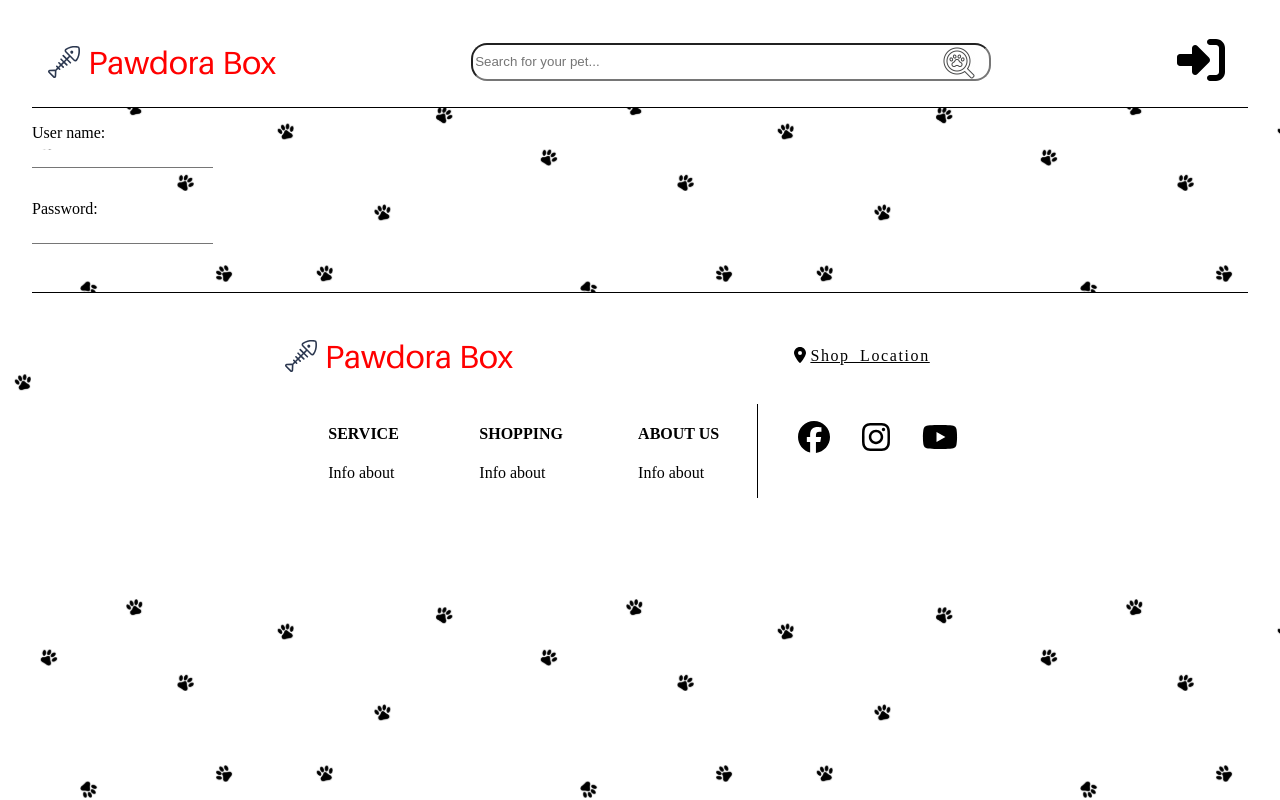
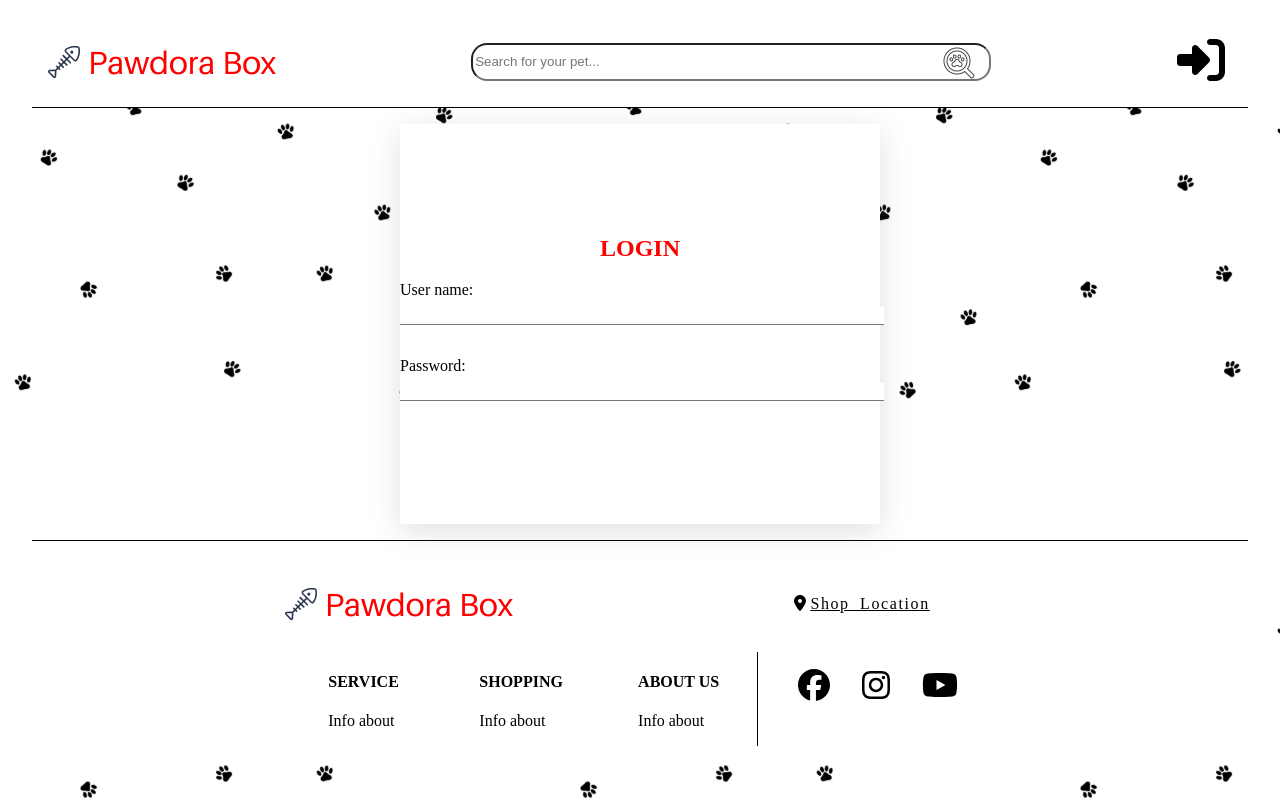
Before and after one commit to YaseiTanuki/Pawdora-Box, a React (Vite) app: page /login in a window 1280 px wide. Built offline with nearby package versions, Linux system fonts and the light colour scheme.

Commit message:
center login form in login page

```diff
--- a/src/components/small_components/login/login_form/login_form.jsx
+++ b/src/components/small_components/login/login_form/login_form.jsx
@@ -3,6 +3,7 @@ import "./login_form.scss"
 const LoginForm = () => {
     return (
         <article className="login-window">
+            <h1>LOGIN</h1>
             <form action="">
                 <label htmlFor="user-name">User name:</label><br />
                 <input type="text" /><br />
--- a/src/components/small_components/login/login_form/login_form.scss
+++ b/src/components/small_components/login/login_form/login_form.scss
@@ -1,12 +1,23 @@
 .login-window {
     display: flex;
     flex-direction: column;
+    background-color: white;
+    justify-content: center;
+    align-items: center;
+    max-width: 50vw;
+    min-height: 50vh;
+    box-shadow: rgba(100, 100, 111, 0.2) 0px 7px 29px 0px;
 
     form {
-
+        width: 100%;
         input {
             border-width: 0 0 1px 0;
+            width: 100%;
             margin: 0.5rem 0 2rem 0;
+
+            &:focus {
+                outline: none;
+            }
         }
     }
 }
--- a/src/pages/login/login.jsx
+++ b/src/pages/login/login.jsx
@@ -1,12 +1,15 @@
 import LoginForm from "../../components/small_components/login/login_form/login_form";
 import Header from "../../components/big_components/header/header";
 import Footer from "../../components/big_components/footer/footer";
+import "./login.scss"
 
 const LoginPage = () => {
     return (
         <>
             <Header/>
-            <LoginForm/>
+            <main className="login">
+                <div className="login-form-container"><LoginForm/></div>
+            </main>
             <Footer/>
         </>
     )
--- /dev/null
+++ b/src/pages/login/login.scss
@@ -0,0 +1,8 @@
+.login {
+    display: flex;
+    justify-content: center;
+
+    .login-form-container {
+        width: 30rem;
+    }
+}
```
